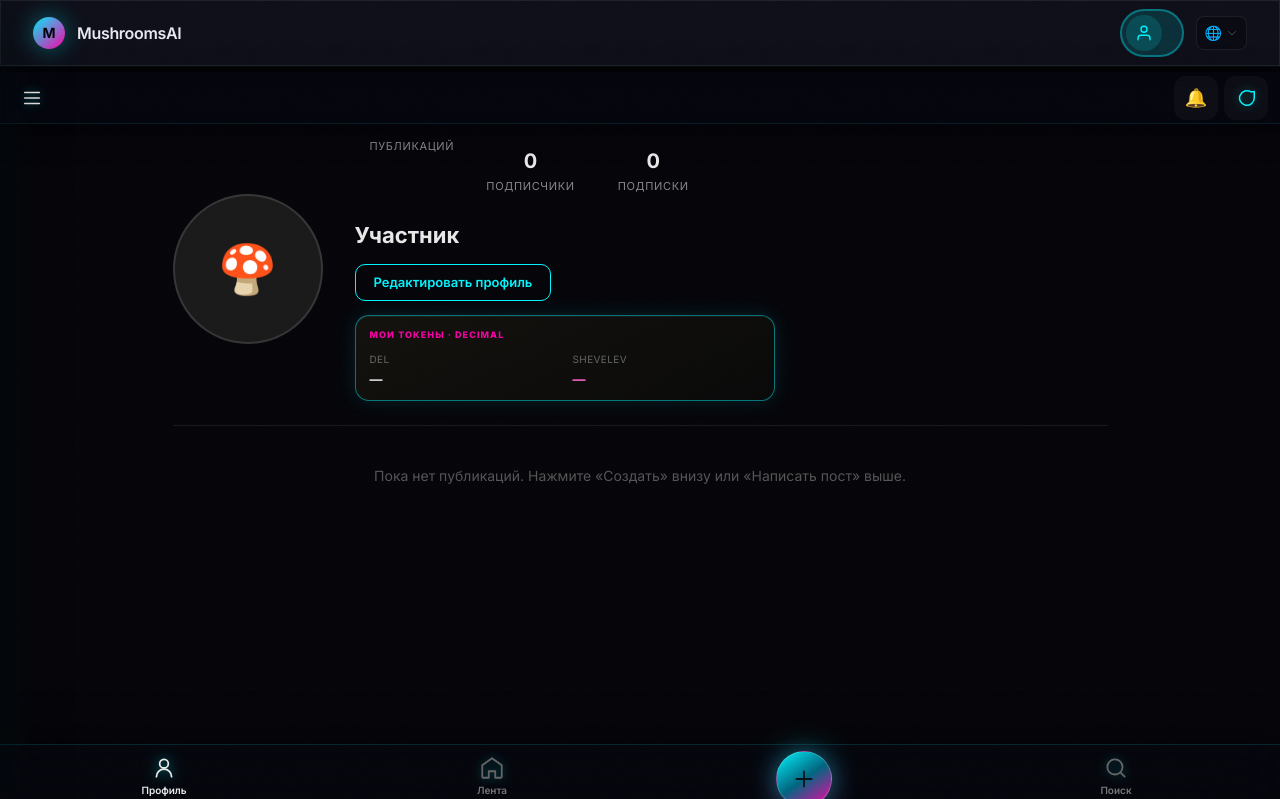
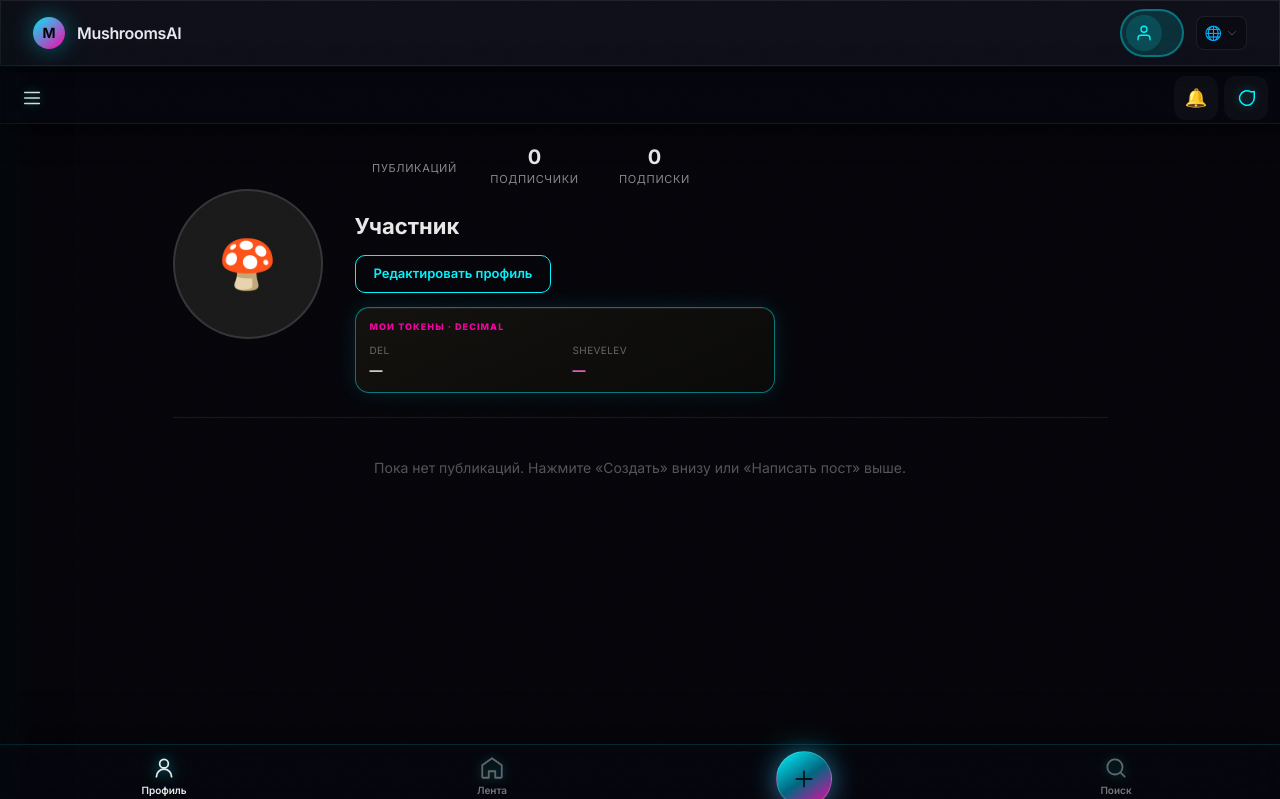
Before and after one commit to shevelevgymlife/mushroomsai-platform, a Python web app: template web/templates/dashboard/user.html in a window 1280 px wide. Shown: the top 799 px of the page. Run offline with Jinja, Linux system fonts and the light colour scheme; the template is opened without the code that fills it, so the values that code supplies are empty; some libraries are stand-ins or nearby versions.

Commit message:
Fix IG profile stats row: align publications column with followers/following (shared padding/flex)
Made-with: Cursor

```diff
--- a/web/templates/dashboard/user.html
+++ b/web/templates/dashboard/user.html
@@ -366,11 +366,16 @@ details.ig-drawer-details > summary{list-style:none}
 @media(min-width:640px){.ig-profile-head{gap:32px}}
 .ig-profile-av-wrap{position:relative;cursor:pointer;flex-shrink:0}
 .ig-profile-av{width:min(150px,32vw);height:min(150px,32vw);min-width:96px;min-height:96px;border-radius:50%;object-fit:cover;border:2px solid rgba(255,255,255,.12);display:block}
-.ig-profile-stats{display:flex;gap:0;justify-content:space-around;flex:1;min-width:min(100%,280px);max-width:360px}
-.ig-profile-stat{text-align:center;flex:1}
-.ig-profile-stat b{display:block;font-size:clamp(16px,4vw,20px);color:#e8e8e8;font-weight:700}
-.ig-profile-stat span{display:block;font-size:11px;color:#888;text-transform:uppercase;letter-spacing:.06em;margin-top:2px}
-button.ig-profile-stat{width:100%;cursor:pointer;border:none;background:transparent;font:inherit;padding:10px 4px;margin:0;border-radius:12px;transition:background .15s}
+.ig-profile-stats{display:flex;gap:0;justify-content:space-around;align-items:stretch;flex:1;min-width:min(100%,280px);max-width:360px}
+/* Одинаковые отступы для div и button — иначе «публикации» без padding кнопки визуально съезжали вверх */
+.ig-profile-stat{
+  text-align:center;flex:1;min-width:0;
+  display:flex;flex-direction:column;align-items:center;justify-content:center;
+  padding:10px 4px;box-sizing:border-box;
+}
+.ig-profile-stat b{display:block;font-size:clamp(16px,4vw,20px);color:#e8e8e8;font-weight:700;line-height:1.15}
+.ig-profile-stat span{display:block;font-size:11px;color:#888;text-transform:uppercase;letter-spacing:.06em;margin-top:4px;line-height:1.2}
+button.ig-profile-stat{width:100%;cursor:pointer;border:none;background:transparent;font:inherit;margin:0;border-radius:12px;transition:background .15s}
 button.ig-profile-stat:hover{background:rgba(255,255,255,.06)}
 button.ig-profile-stat:focus-visible{outline:2px solid rgba(0,245,255,.5);outline-offset:2px}
 .ig-plan-pill{display:inline-flex;align-items:center;padding:5px 12px;border-radius:22px;font-size:11px;font-weight:700;letter-spacing:.02em}
```
